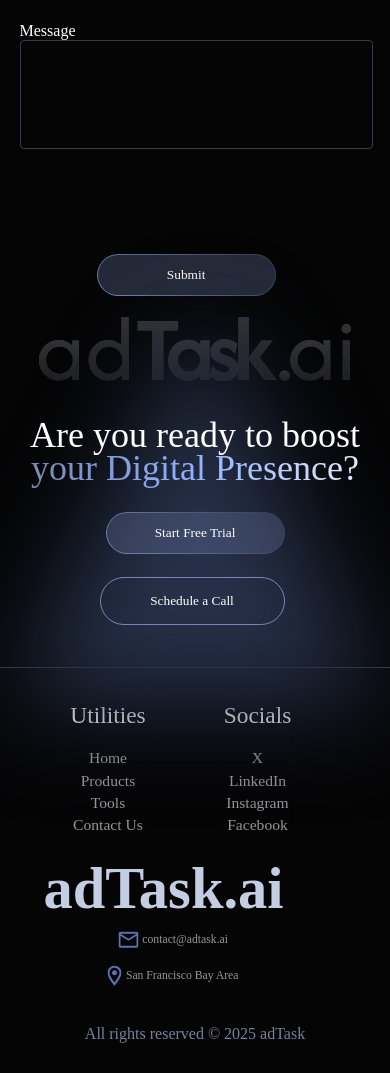
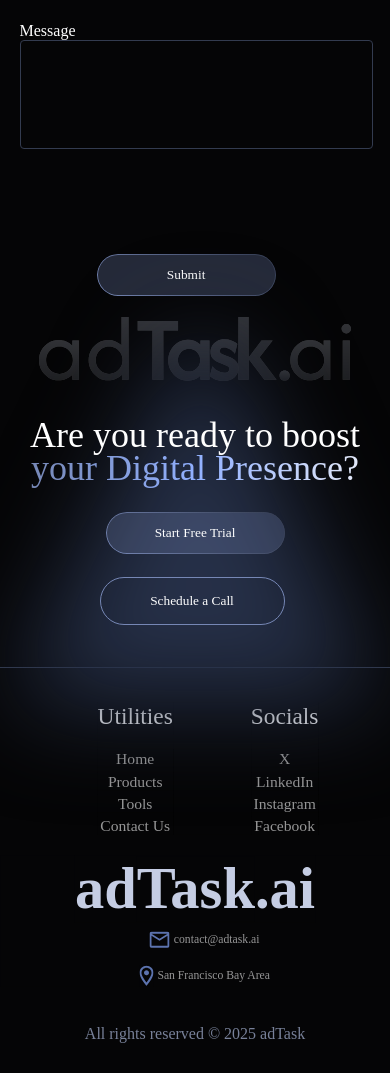
Before and after one commit to KushagraSingh1100/adtask, a React (Vite) app: page / in a window 390 px wide. Shown: the part 6376-7449 px from the top of the page. Built offline with nearby package versions, Linux system fonts and the light colour scheme; a web font is replaced by a local one.

Commit message:
footer links changes

```diff
--- a/src/styles/Contact.css
+++ b/src/styles/Contact.css
@@ -418,6 +418,7 @@
 
     .footer-left {
         transform: translate(-65vw, 12vh);
+        left: 65%;
     }
 
     .footer-right h1 {
@@ -430,8 +431,8 @@
     }
 
     .footer-right {
-        top:18px;
-        left:160px;
+        top: 5%;
+        left: 48%;
         margin: 0;
     }
 
```
